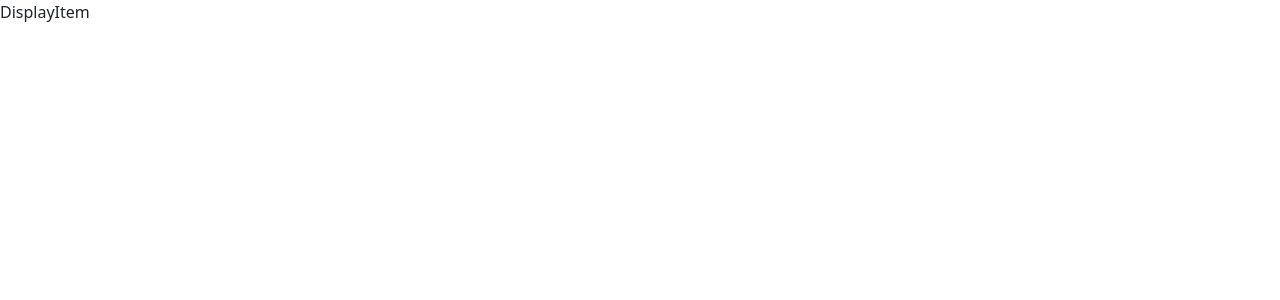
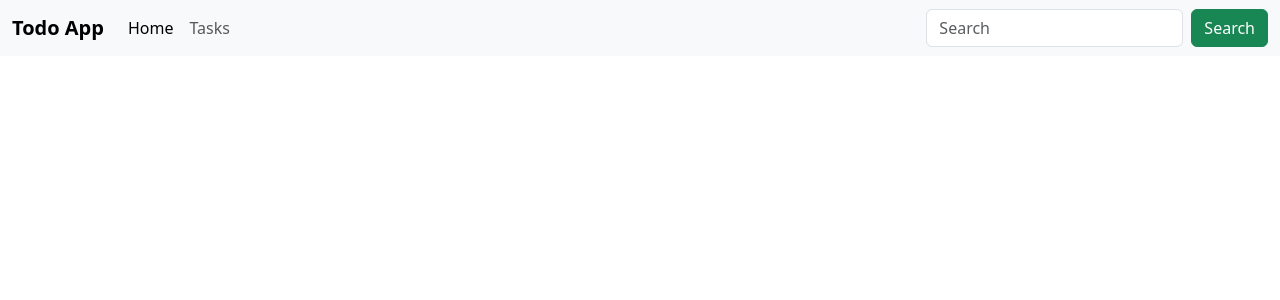
Before and after one commit to MohitDigi/todo-list---react, a React (Create React App) app: page /display-item in a window 1280 px wide. Shown: the top 300 px of the page. Built offline with nearby package versions, Linux system fonts and the light colour scheme.

Commit message:
form page added

```diff
--- a/src/App.js
+++ b/src/App.js
@@ -1,5 +1,6 @@
 import { Routes ,  Route } from "react-router-dom";
 import DisplayItem from "./component/DisplayItem";
+import DetailForm from "./component/DetailForm";
 import Home from "./component/Home";
 
 function App() {
@@ -8,6 +9,7 @@ function App() {
       <Routes>
         <Route path="/" element={<Home />} />
         <Route path="/display-item" element={<DisplayItem />} />
+        <Route path="/detail-form" element={<DetailForm />} />
       </Routes>
     </>
   );
--- /dev/null
+++ b/src/component/DetailForm.js
@@ -0,0 +1,43 @@
+import React from "react";
+
+const DetailForm = () => {
+  return (
+    <>
+      <div className="container my-5">
+        <form>
+          <div className="mb-3">
+            <label for="exampleInputEmail1" className="form-label">
+              Title
+            </label>
+            <input
+              type="text"
+              className="form-control"
+              aria-describedby="emailHelp"
+            />
+          </div>
+          <div className="mb-3">
+            <label for="exampleInputPassword1" className="form-label">
+              Desciption
+            </label>
+            <input type="text" className="form-control" />
+          </div>
+          <div className="mb-3 form-check">
+            <input
+              type="checkbox"
+              className="form-check-input"
+              id="exampleCheck1"
+            />
+            <label className="form-check-label" for="exampleCheck1">
+              Check me out
+            </label>
+          </div>
+          <button type="submit" className="btn btn-primary">
+            Submit
+          </button>
+        </form>
+      </div>
+    </>
+  );
+};
+
+export default DetailForm;
--- a/src/component/DisplayItem.js
+++ b/src/component/DisplayItem.js
@@ -1,8 +1,9 @@
 import React from 'react'
+import Navbar from './Navbar'
 
 const DisplayItem = () => {
   return (
-    <div>DisplayItem</div>
+    <div><Navbar/></div>
   )
 }
 
--- a/src/component/Home.js
+++ b/src/component/Home.js
@@ -1,12 +1,20 @@
-import React from 'react'
-import Navbar from './Navbar'
+import React from "react";
+import Navbar from "./Navbar";
+import { Link } from "react-router-dom";
 
 const Home = () => {
   return (
-    <div>
-       <Navbar/>
-    </div>
-  )
-}
+    <>
+      <Navbar />
+      <div className="container">
+        <Link to="/detail-form">
+          <button type="button" class="btn btn-primary">
+            Add item
+          </button>
+        </Link>
+      </div>
+    </>
+  );
+};
 
-export default Home
+export default Home;
--- a/src/component/Navbar.js
+++ b/src/component/Navbar.js
@@ -1,15 +1,16 @@
 import React from "react";
+import { Link } from "react-router-dom";
 
 const Navbar = () => {
   return (
     <>
-      <nav class="navbar navbar-expand-lg bg-body-tertiary">
-        <div class="container-fluid">
-          <a class="navbar-brand" href="#">
+      <nav className="navbar navbar-expand-lg bg-body-tertiary">
+        <div className="container-fluid">
+          <Link className="navbar-brand" to="/">
             <strong>Todo App</strong>
-          </a>
+          </Link>
           <button
-            class="navbar-toggler"
+            className="navbar-toggler"
             type="button"
             data-bs-toggle="collapse"
             data-bs-target="#navbarSupportedContent"
@@ -17,30 +18,30 @@ const Navbar = () => {
             aria-expanded="false"
             aria-label="Toggle navigation"
           >
-            <span class="navbar-toggler-icon"></span>
+            <span className="navbar-toggler-icon"></span>
           </button>
-          <div class="collapse navbar-collapse" id="navbarSupportedContent">
-            <ul class="navbar-nav me-auto mb-2 mb-lg-0">
-              <li class="nav-item">
-                <a class="nav-link active" aria-current="page" href="#">
+          <div className="collapse navbar-collapse" id="navbarSupportedContent">
+            <ul className="navbar-nav me-auto mb-2 mb-lg-0">
+              <li className="nav-item">
+                <Link className="nav-link active" aria-current="page" to="/">
                   Home
-                </a>
+                </Link>
               </li>
-              <li class="nav-item">
-                <a class="nav-link" href="#">
+              <li className="nav-item">
+                <Link className="nav-link" to="/display-item">
                  Tasks
-                </a>
+                </Link>
               </li>
 
             </ul>
-            <form class="d-flex" role="search">
+            <form className="d-flex" role="search">
               <input
-                class="form-control me-2"
+                className="form-control me-2"
                 type="search"
                 placeholder="Search"
                 aria-label="Search"
               />
-              <button class="btn btn-outline-success" type="submit">
+              <button className="btn btn-success" type="submit">
                 Search
               </button>
             </form>
```
